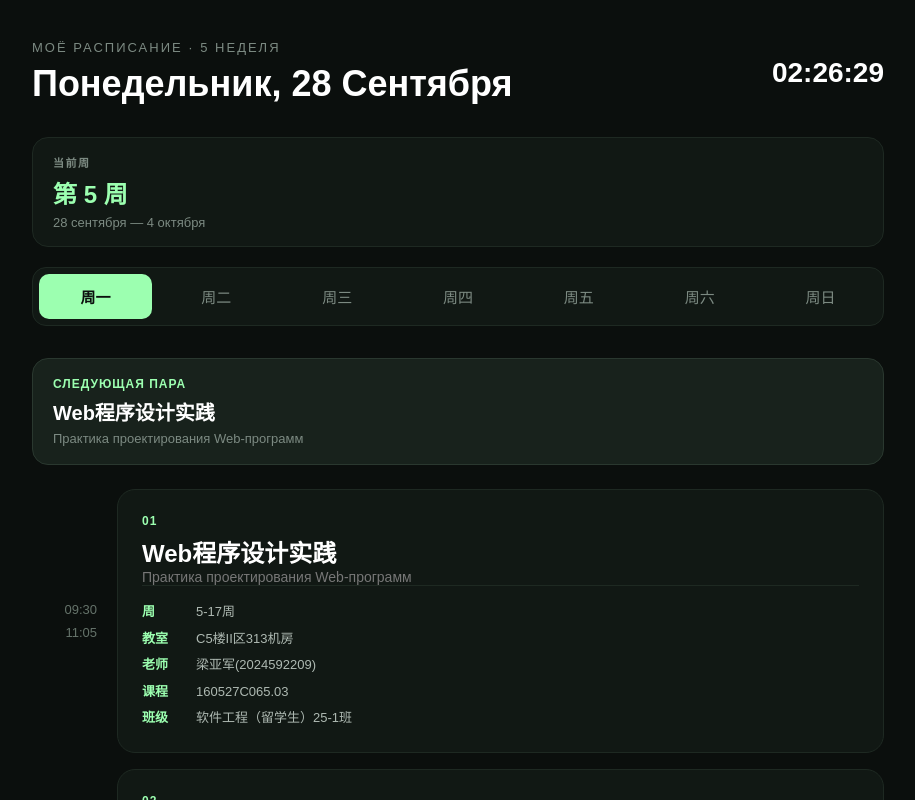
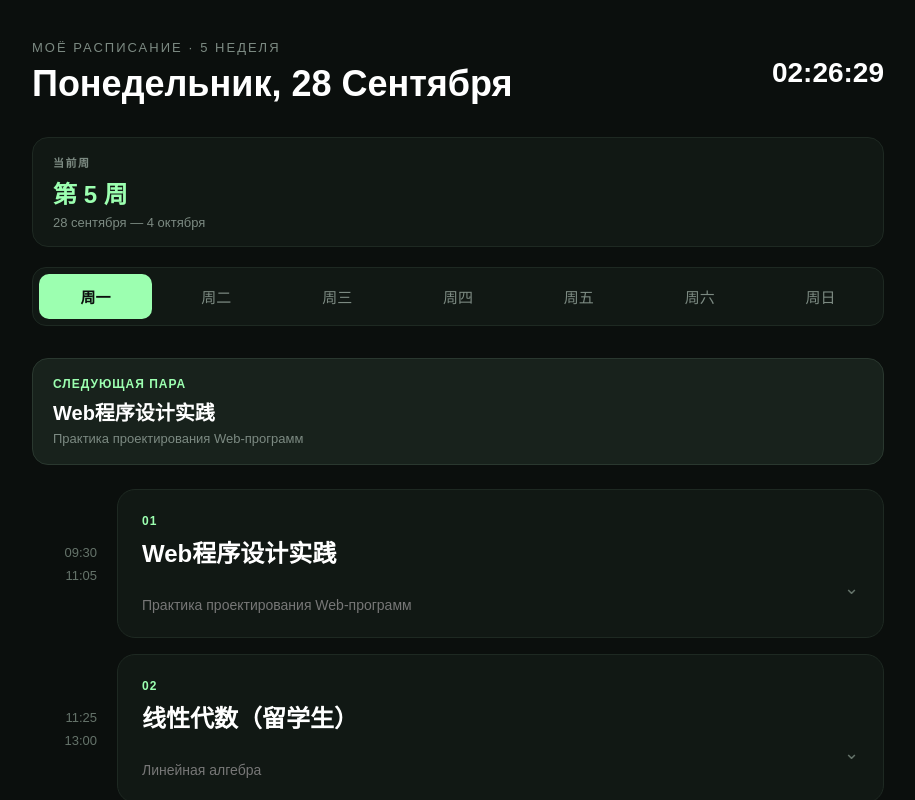
Before and after one commit to HEX0x9F/HEX.app, a React (Vite) app: page / in a window 1280 px wide. Shown: the top 800 px of the page, without its empty margins (182-1097 px from the left). Built offline with nearby package versions, Linux system fonts and the light colour scheme.

Commit message:
update schedule app

```diff
--- a/src/App.css
+++ b/src/App.css
@@ -412,3 +412,19 @@ button {
   border-radius: 10px;
   transition: width 1s linear;
 }
+
+.lesson-card {
+	cursor: pointer;
+}
+
+.lesson-card:active {
+	transform: scale(0.99);
+}
+
+.expand-indicator {
+	margin-top: 10px;
+	color: #65736a;
+	font-size: 18px;
+	text-align: right;
+	line-height: 1;
+}
--- a/src/App.jsx
+++ b/src/App.jsx
@@ -73,6 +73,9 @@ const bellTimes = {
 }
 
 function App() {
+  const [expandedLesson, setExpandedLesson] =
+    useState(null)
+
   const [currentTime, setCurrentTime] =
     useState(new Date())
 
@@ -379,27 +382,26 @@ function App() {
   }
 
   let lessonProgress = 0
+  let lessonMinutesLeft = 0
 
-  if (currentLesson && secondsLeft !== null) {
-	  const firstPeriod = Number(
-	    currentLesson.periods.split('-')[0]
-	  )
+  if (currentLesson) {
+	  const [firstPeriod, lastPeriod] =
+	    currentLesson.period
+	      .split('-')
+	      .map(Number)
 
-	  const lastPeriod = Number(
-	    currentLesson.periods.split('-')[1]
-	  )
+	    const startTime =
+	      bellTimes[firstPeriod]?.[0]
 
-	  const startTime = bellTimes[firstPeriod]?.[0]
-	  const endTime = bellTimes[lastPeriod]?.[1]
+	    const endTime =
+	      bellTimes[lastPeriod]?.[1]
 
 	    if (startTime && endTime) {
-		  const [startHour, startMinute] = startTime
-		    .split(':')
-		    .map(Number)
+			const [startHour, startMinute] =
+			  startTime.split(':').map(Number)
 
-		  const [endHour, endMinute] = endTime
-		    .split(':')
-		    .map(Number)
+			const [endHour, endMinute] =
+			  endTime.split(':').map(Number)
 
 			const lessonStart =
 			  startHour * 60 * 60 +
@@ -409,20 +411,27 @@ function App() {
 		      endHour * 60 * 60 +
 		      endMinute * 60
 
-		  const totalDuration =
+		    const lessonDuration =
 		      lessonEnd - lessonStart
 
 		    const elapsed =
-		    totalDuration - secondsLeft
+		      currentSecond - lessonStart
 
 		    lessonProgress = Math.min(
 		      100,
 		      Math.max(
 		        0,
 		        Math.round(
-		        (elapsed / totalDuration) * 100
+		          (elapsed / lessonDuration) * 100
 		        )
 		      )
+		    )
+
+		    lessonMinutesLeft = Math.ceil(
+		      Math.max(
+		        0,
+		        lessonEnd - currentSecond
+		      ) / 60
 		    )
 		  }
         }
@@ -744,18 +753,31 @@ function App() {
           </p>
 
           <div className="lesson-progress">
+
             <div className="lesson-progress-header">
-              <span>ПРОГРЕСС ПАРЫ</span>
-              <strong>{lessonProgress}%</strong>
+
+              <span>
+                ПРОГРЕСС ПАРЫ
+              </span>
+
+              <strong>
+                {lessonProgress}% ·{' '}
+                {lessonMinutesLeft} мин
+              </strong>
+
             </div>
 
             <div className="lesson-progress-bar">
+
               <div
                 className="lesson-progress-fill"
-                style={{ width: `${lessonProgress}%` }}
+                style={{
+                  width: `${lessonProgress}%`,
+                }}
+              />
 
-              />
             </div>
+
           </div>
 
           {secondsLeft !== null && (
@@ -889,6 +911,13 @@ function App() {
                       ? 'current'
                       : ''
                   }`}
+                  onClick={() =>
+					  setExpandedLesson(
+					    expandedLesson === index
+					      ? null
+					      : index
+					    )
+					  }
                 >
 
                   <span className="lesson-number">
@@ -904,6 +933,10 @@ function App() {
                     {lesson.subject}
                   </h2>
 
+                  <div className="expand-indicator">
+                    {expandedLesson === index ? '⌃' : '⌄'}
+                  </div>
+
                   {isCurrent && (
                     <div className="current-label">
                       进行中 · Сейчас идёт
@@ -914,6 +947,7 @@ function App() {
                     {lesson.russian}
                   </p>
 
+                 {expandedLesson === index && (
 					 <div className="lesson-details">
 
 					   <div>
@@ -961,6 +995,7 @@ function App() {
 						   )}
 
 						 </div>
+					 )}
 
                 </div>
 
```
Lines whose indentation alone changed are shown as unchanged.
